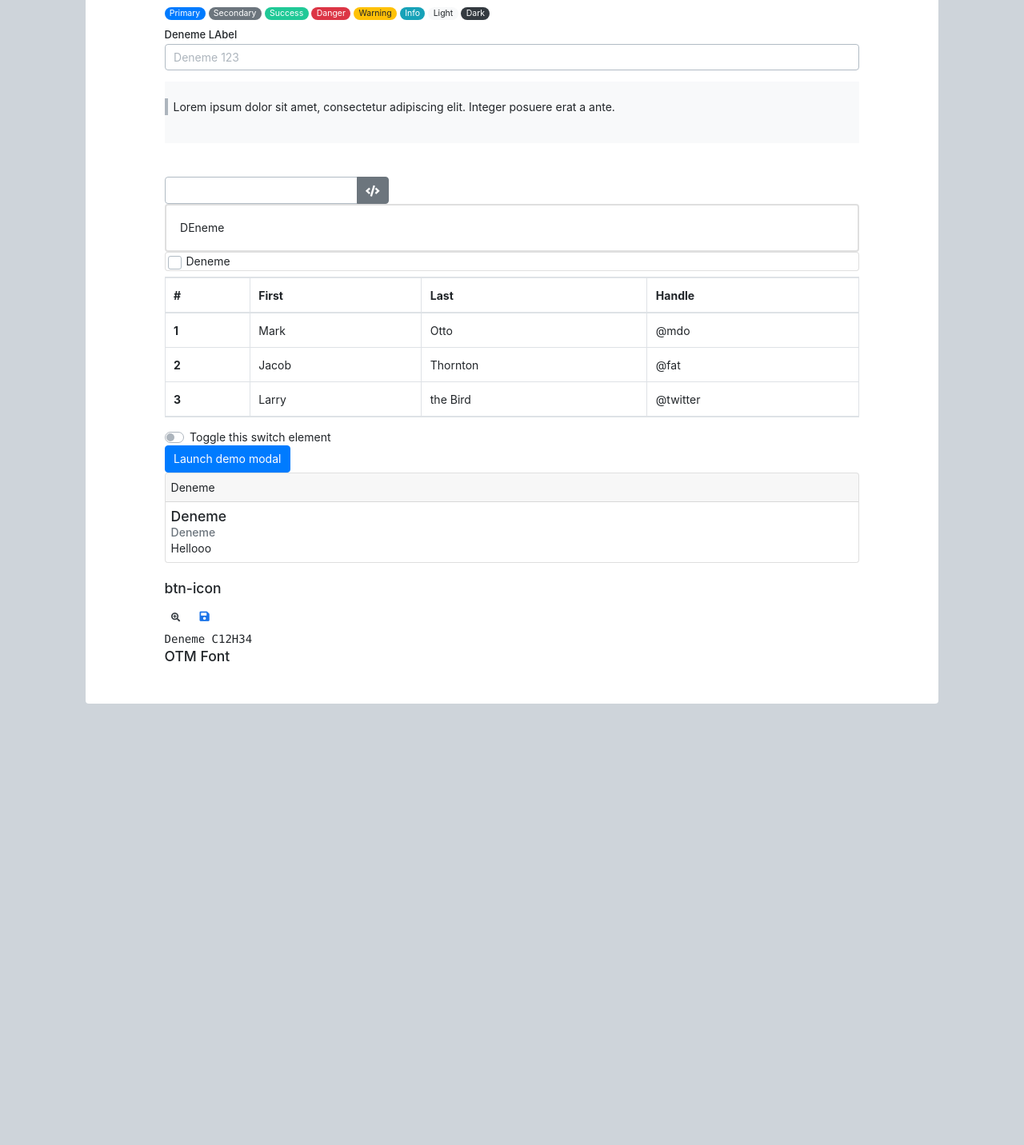
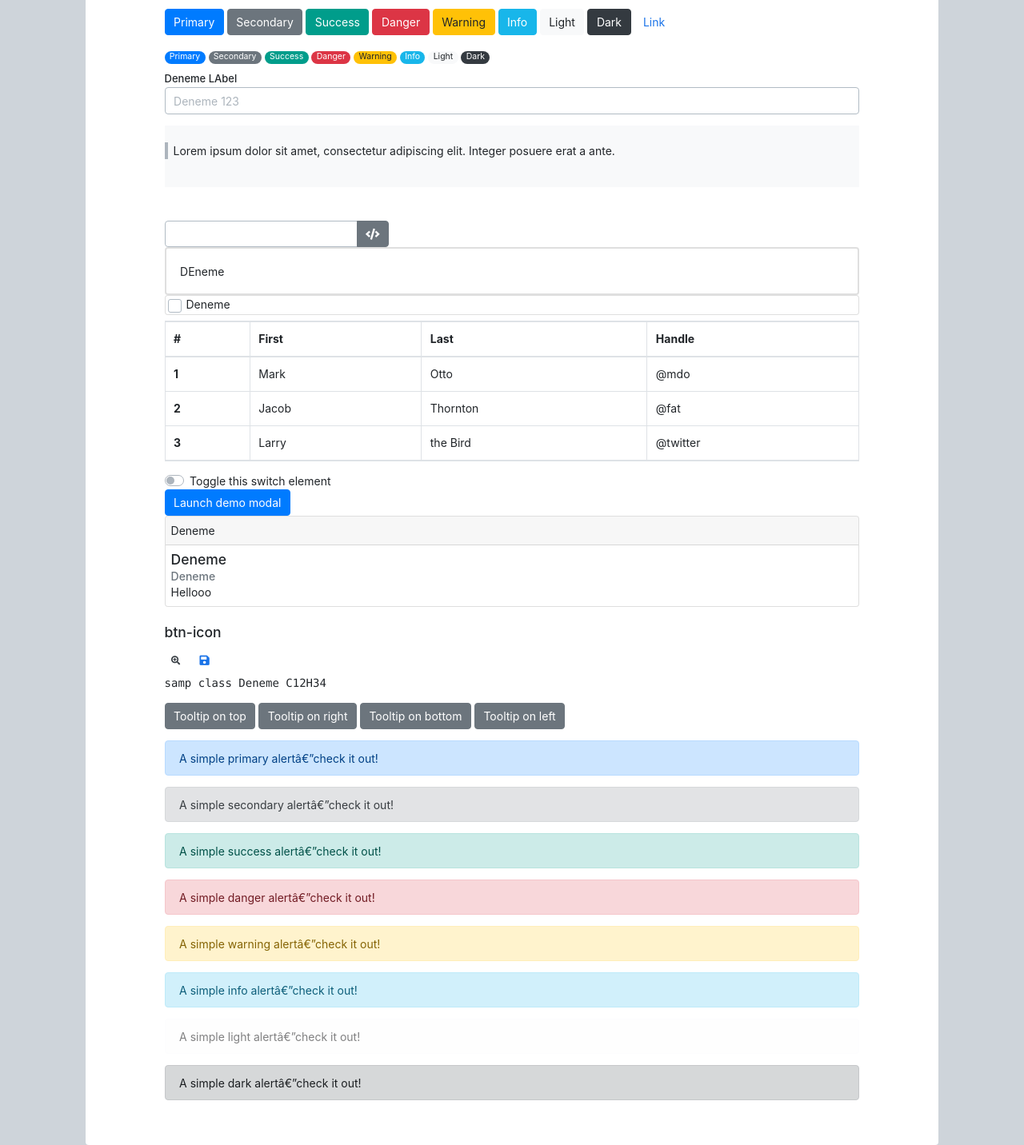
Before and after one commit to aydoganab/otmnew_design, a website: page src/home.html in a window 1280 px wide. Shown: the part 380-1812 px from the top of the page at 80% size. Before the commit the page ends 1260 px from the top, so only its background shows below. Drawn offline with Linux system fonts and the light colour scheme.

Commit message:
görsel güncellemeler

```diff
--- a/src/home.html
+++ b/src/home.html
@@ -210,6 +210,18 @@
                         </div>
                     </div>
 
+                    <div class="my-3">
+                        <button type="button" class="btn btn-primary">Primary</button>
+                        <button type="button" class="btn btn-secondary">Secondary</button>
+                        <button type="button" class="btn btn-success">Success</button>
+                        <button type="button" class="btn btn-danger">Danger</button>
+                        <button type="button" class="btn btn-warning">Warning</button>
+                        <button type="button" class="btn btn-info">Info</button>
+                        <button type="button" class="btn btn-light">Light</button>
+                        <button type="button" class="btn btn-dark">Dark</button>
+                        <button type="button" class="btn btn-link">Link</button>
+                    </div>
+
                     <div class="my-2">
                         <span class="badge badge-pill badge-primary">Primary</span>
                         <span class="badge badge-pill badge-secondary">Secondary</span>
@@ -322,13 +334,53 @@
                     </div>
 
 
-                    <div class="samp">Deneme C12H34</div>
+                    <div class="samp">samp class Deneme C12H34</div>
 
+                    <div class="my-3">
+                        <button type="button" class="btn btn-secondary" data-toggle="tooltip" data-placement="top" title="Tooltip on top">
+                            Tooltip on top
+                        </button>
+                        <button type="button" class="btn btn-secondary" data-toggle="tooltip" data-placement="right" title="Tooltip on right">
+                            Tooltip on right
+                        </button>
+                        <button type="button" class="btn btn-secondary" data-toggle="tooltip" data-placement="bottom" title="Tooltip on bottom">
+                            Tooltip on bottom
+                        </button>
+                        <button type="button" class="btn btn-secondary" data-toggle="tooltip" data-placement="left" title="Tooltip on left">
+                            Tooltip on left
+                        </button>
+                        <script>
+                            $('[data-toggle="tooltip"]').tooltip();
+                        </script>
+                    </div>
 
-                    <h5>OTM Font</h5>
-                    <i class="fa-otm otm-benzene"></i>
-                    <i class="fa-otm otm-chem-draw"></i>
-                    <i class="fa-otm otm-chem-draw-alt"></i>
+                    <div class="my-3">
+                        <div class="alert alert-primary" role="alert">
+                            A simple primary alert—check it out!
+                        </div>
+                        <div class="alert alert-secondary" role="alert">
+                            A simple secondary alert—check it out!
+                        </div>
+                        <div class="alert alert-success" role="alert">
+                            A simple success alert—check it out!
+                        </div>
+                        <div class="alert alert-danger" role="alert">
+                            A simple danger alert—check it out!
+                        </div>
+                        <div class="alert alert-warning" role="alert">
+                            A simple warning alert—check it out!
+                        </div>
+                        <div class="alert alert-info" role="alert">
+                            A simple info alert—check it out!
+                        </div>
+                        <div class="alert alert-light" role="alert">
+                            A simple light alert—check it out!
+                        </div>
+                        <div class="alert alert-dark" role="alert">
+                            A simple dark alert—check it out!
+                        </div>
+                    </div>
+
 
                 </div>
 
--- a/src/scss/style.scss
+++ b/src/scss/style.scss
@@ -17,6 +17,8 @@ $gray-700: #495057;
 $gray-800: #343a40;
 $gray-900: #212529;
 $black: #000;
+$green-google: #00796b;
+$info-google: #39c0ed;
 
 $enable-rounded: true;
 $enable-responsive-font-sizes: true;
@@ -76,6 +78,8 @@ $modal-transition: transform .1s ease-out;
 
 $blockquote-font-size: 1rem;
 
+$tooltip-arrow-color: $white;
+
 //$alert-bg-level:                    -6;
 //$alert-border-level:                -5;
 //$alert-color-level:                 6;
@@ -88,8 +92,8 @@ $blockquote-font-size: 1rem;
 $theme-colors: (
         "primary": $primary,
         "secondary": $secondary,
-        "success": $teal,
-        "info": $info,
+        "success": lighten($green-google, 7%),
+        "info": darken($info-google, 7%),
         "warning": $warning,
         "danger": $danger,
         "light": $light,
```
Also changed, not shown: src/css/otm_newdesign.css.
